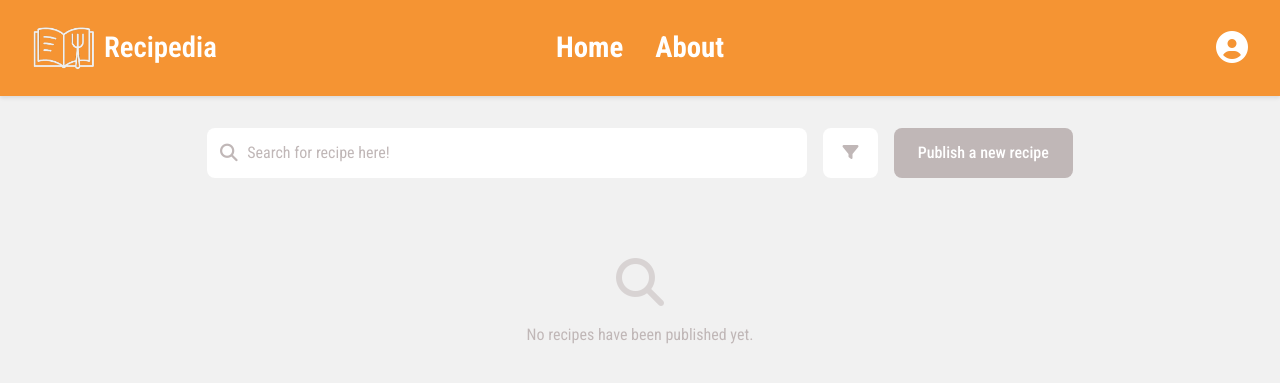
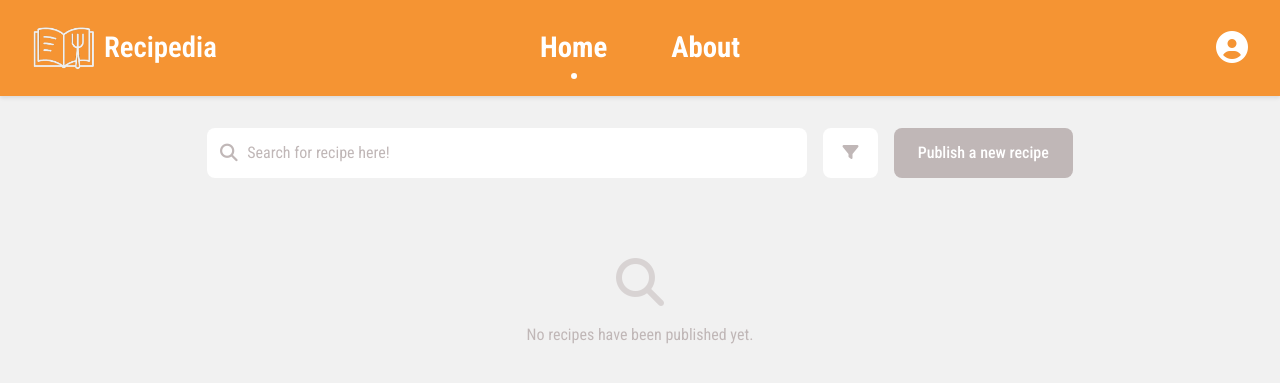
Before and after one commit to gabriel-pagani/udwmj-project, a Django app: page / in a window 1280 px wide. Shown: the top 383 px of the page. Run offline with Django 5.2, Linux system fonts and the light colour scheme; data that the repository does not hold is empty.

Commit message:
Adicionei um indicador do menu selecionado

```diff
--- a/static/global/css/style.css
+++ b/static/global/css/style.css
@@ -53,10 +53,36 @@ body {
   font-size: 1.8rem;
   font-weight: bold;
   transition: opacity 0.3s ease;
+  padding: 0.5rem 1rem;
+  position: relative;
 }
 
 .nav a:hover {
   opacity: 0.8;
+}
+
+.nav a.active::after {
+  content: '';
+  position: absolute;
+  bottom: -1px;
+  left: 50%;
+  transform: translateX(-50%);
+  width: 6px;
+  height: 6px;
+  background-color: var(--white);
+  border-radius: 50%;
+  animation: fadeIn 0.3s ease-out;
+}
+
+@keyframes fadeIn {
+  from {
+    opacity: 0;
+    transform: translateX(-50%) translateY(5px);
+  }
+  to {
+    opacity: 1;
+    transform: translateX(-50%) translateY(0);
+  }
 }
 
 .main-content {
--- a/templates/global/base.html
+++ b/templates/global/base.html
@@ -24,8 +24,8 @@
       </div>
 
       <nav class="nav">
-        <a href="{% url 'app:home' %}">Home</a>
-        <a href="{% url 'app:about' %}">About</a>
+        <a href="{% url 'app:home' %}" class="{% if request.resolver_match.url_name == 'home' %}active{% endif %}">Home</a>
+        <a href="{% url 'app:about' %}" class="{% if request.resolver_match.url_name == 'about' %}active{% endif %}">About</a>
       </nav>
 
       <a href="#account">
```
